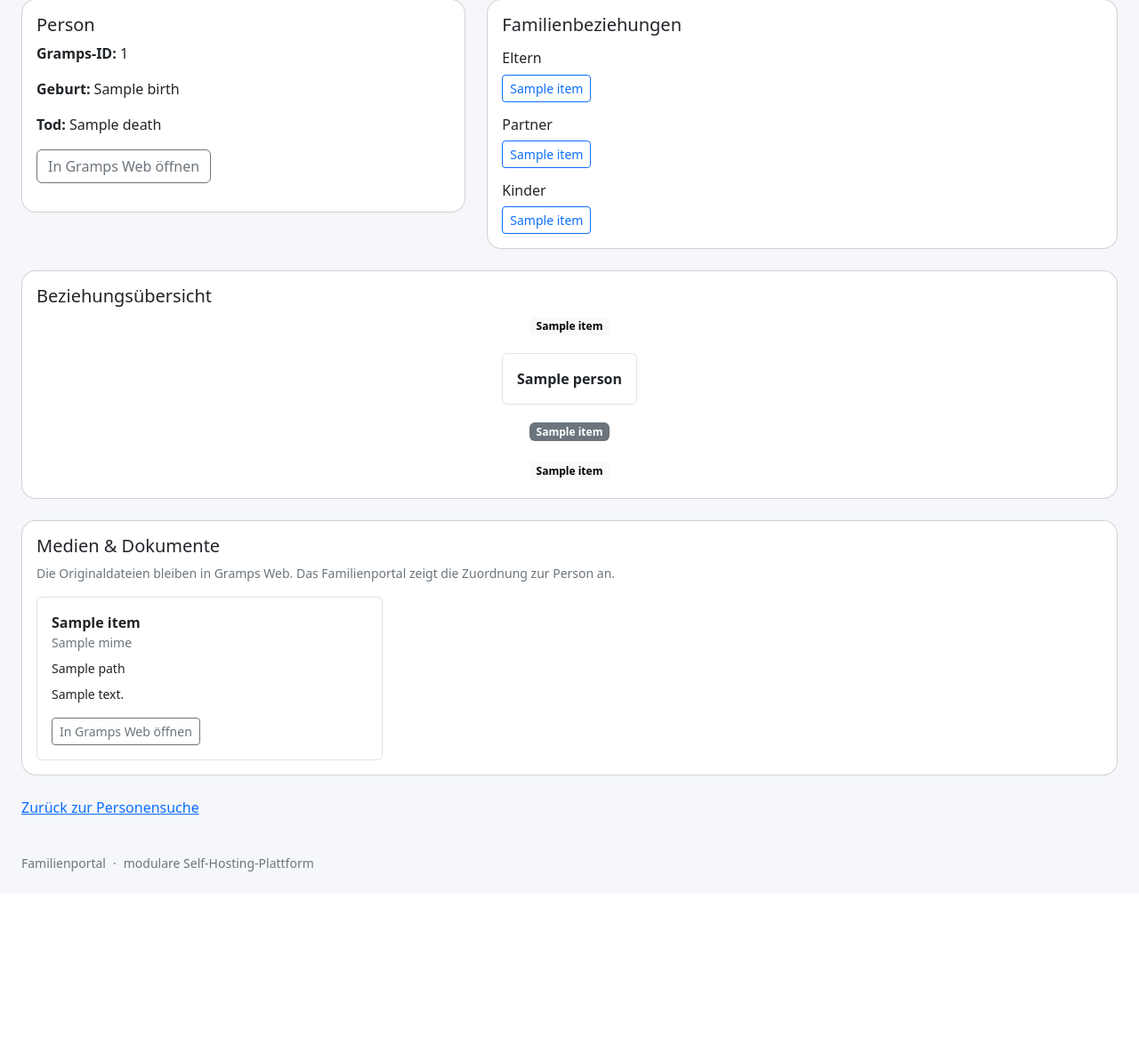
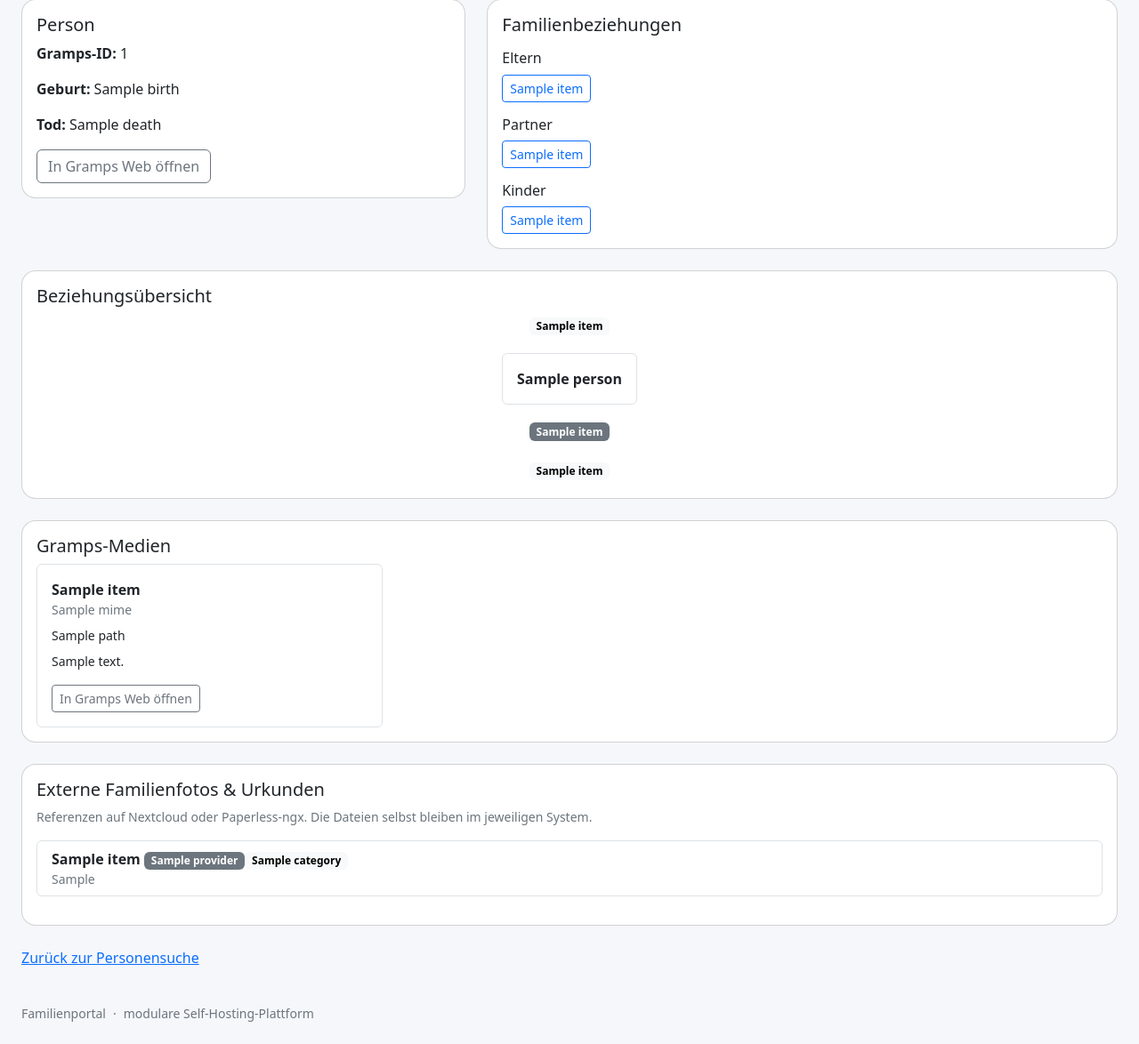
Before and after one commit to Markus4771/Familienportal, a FastAPI app: template src/familienportal/templates/genealogy_person.html in a window 1280 px wide. Shown: the part 135-1309 px from the top of the page at 89% size. Before the commit the page ends 1115 px from the top, so only its background shows below. Run offline with FastAPI, Linux system fonts and the light colour scheme; the template is opened without the code that fills it: most values are stand-ins (such as "Sample title", 1, 10 or a date in 2020).

Commit message:
Add Nextcloud and Paperless links to genealogy person page

```diff
--- a/src/familienportal/templates/genealogy_person.html
+++ b/src/familienportal/templates/genealogy_person.html
@@ -5,36 +5,11 @@
 {% set display_name = profile.name or person.name or person.display_name or person.gramps_id or 'Person' %}
 <h1 class="h2 mb-3">{{ display_name }}</h1>
 <div class="row g-4">
-  <div class="col-lg-5"><div class="card"><div class="card-body">
-    <h2 class="h5">Person</h2>
-    {% if person.gramps_id %}<p><strong>Gramps-ID:</strong> {{ person.gramps_id }}</p>{% endif %}
-    {% if profile.birth or person.birth %}<p><strong>Geburt:</strong> {{ profile.birth or person.birth }}</p>{% endif %}
-    {% if profile.death or person.death %}<p><strong>Tod:</strong> {{ profile.death or person.death }}</p>{% endif %}
-    {% if gramps_base_url and person.handle %}<p><a class="btn btn-outline-secondary" href="{{ gramps_base_url }}/person/{{ person.handle }}" target="_blank" rel="noopener">In Gramps Web öffnen</a></p>{% endif %}
-  </div></div></div>
-  <div class="col-lg-7"><div class="card"><div class="card-body">
-    <h2 class="h5">Familienbeziehungen</h2>
-    <h3 class="h6 mt-3">Eltern</h3><div class="d-flex flex-wrap gap-2">{% for item in relations.parents %}<a class="btn btn-sm btn-outline-primary" href="/genealogy/person/{{ item.handle }}">{{ item.name }}</a>{% else %}<span class="text-secondary">Keine Zuordnung</span>{% endfor %}</div>
-    <h3 class="h6 mt-3">Partner</h3><div class="d-flex flex-wrap gap-2">{% for item in relations.partners %}<a class="btn btn-sm btn-outline-primary" href="/genealogy/person/{{ item.handle }}">{{ item.name }}</a>{% else %}<span class="text-secondary">Keine Zuordnung</span>{% endfor %}</div>
-    <h3 class="h6 mt-3">Kinder</h3><div class="d-flex flex-wrap gap-2">{% for item in relations.children %}<a class="btn btn-sm btn-outline-primary" href="/genealogy/person/{{ item.handle }}">{{ item.name }}</a>{% else %}<span class="text-secondary">Keine Zuordnung</span>{% endfor %}</div>
-  </div></div></div>
+  <div class="col-lg-5"><div class="card"><div class="card-body"><h2 class="h5">Person</h2>{% if person.gramps_id %}<p><strong>Gramps-ID:</strong> {{ person.gramps_id }}</p>{% endif %}{% if profile.birth or person.birth %}<p><strong>Geburt:</strong> {{ profile.birth or person.birth }}</p>{% endif %}{% if profile.death or person.death %}<p><strong>Tod:</strong> {{ profile.death or person.death }}</p>{% endif %}{% if gramps_base_url and person.handle %}<a class="btn btn-outline-secondary" href="{{ gramps_base_url }}/person/{{ person.handle }}" target="_blank" rel="noopener">In Gramps Web öffnen</a>{% endif %}</div></div></div>
+  <div class="col-lg-7"><div class="card"><div class="card-body"><h2 class="h5">Familienbeziehungen</h2><h3 class="h6 mt-3">Eltern</h3><div class="d-flex flex-wrap gap-2">{% for item in relations.parents %}<a class="btn btn-sm btn-outline-primary" href="/genealogy/person/{{ item.handle }}">{{ item.name }}</a>{% else %}<span class="text-secondary">Keine Zuordnung</span>{% endfor %}</div><h3 class="h6 mt-3">Partner</h3><div class="d-flex flex-wrap gap-2">{% for item in relations.partners %}<a class="btn btn-sm btn-outline-primary" href="/genealogy/person/{{ item.handle }}">{{ item.name }}</a>{% else %}<span class="text-secondary">Keine Zuordnung</span>{% endfor %}</div><h3 class="h6 mt-3">Kinder</h3><div class="d-flex flex-wrap gap-2">{% for item in relations.children %}<a class="btn btn-sm btn-outline-primary" href="/genealogy/person/{{ item.handle }}">{{ item.name }}</a>{% else %}<span class="text-secondary">Keine Zuordnung</span>{% endfor %}</div></div></div></div>
 </div>
-<div class="card mt-4"><div class="card-body"><h2 class="h5">Beziehungsübersicht</h2><div class="text-center">
-  <div class="mb-3">{% for item in relations.parents %}<a class="badge text-bg-light text-decoration-none m-1" href="/genealogy/person/{{ item.handle }}">{{ item.name }}</a>{% endfor %}</div>
-  <div class="border rounded p-3 d-inline-block mb-3"><strong>{{ display_name }}</strong></div>
-  <div class="mb-3">{% for item in relations.partners %}<a class="badge text-bg-secondary text-decoration-none m-1" href="/genealogy/person/{{ item.handle }}">{{ item.name }}</a>{% endfor %}</div>
-  <div>{% for item in relations.children %}<a class="badge text-bg-light text-decoration-none m-1" href="/genealogy/person/{{ item.handle }}">{{ item.name }}</a>{% endfor %}</div>
-</div></div></div>
-<div class="card mt-4"><div class="card-body">
-  <h2 class="h5">Medien & Dokumente</h2>
-  <p class="text-secondary small">Die Originaldateien bleiben in Gramps Web. Das Familienportal zeigt die Zuordnung zur Person an.</p>
-  <div class="row g-3">{% for item in media %}<div class="col-md-6 col-xl-4"><div class="border rounded p-3 h-100">
-    <strong>{{ item.title }}</strong>
-    {% if item.mime %}<div class="small text-secondary">{{ item.mime }}</div>{% endif %}
-    {% if item.path %}<div class="small text-break mt-2">{{ item.path }}</div>{% endif %}
-    {% if item.description %}<p class="small mt-2 mb-0">{{ item.description }}</p>{% endif %}
-    {% if gramps_base_url and item.handle %}<a class="btn btn-sm btn-outline-secondary mt-3" href="{{ gramps_base_url }}/media/{{ item.handle }}" target="_blank" rel="noopener">In Gramps Web öffnen</a>{% endif %}
-  </div></div>{% else %}<div class="col"><span class="text-secondary">Keine Medien oder Dokumente zugeordnet.</span></div>{% endfor %}</div>
-</div></div>
+<div class="card mt-4"><div class="card-body"><h2 class="h5">Beziehungsübersicht</h2><div class="text-center"><div class="mb-3">{% for item in relations.parents %}<a class="badge text-bg-light text-decoration-none m-1" href="/genealogy/person/{{ item.handle }}">{{ item.name }}</a>{% endfor %}</div><div class="border rounded p-3 d-inline-block mb-3"><strong>{{ display_name }}</strong></div><div class="mb-3">{% for item in relations.partners %}<a class="badge text-bg-secondary text-decoration-none m-1" href="/genealogy/person/{{ item.handle }}">{{ item.name }}</a>{% endfor %}</div><div>{% for item in relations.children %}<a class="badge text-bg-light text-decoration-none m-1" href="/genealogy/person/{{ item.handle }}">{{ item.name }}</a>{% endfor %}</div></div></div></div>
+<div class="card mt-4"><div class="card-body"><h2 class="h5">Gramps-Medien</h2><div class="row g-3">{% for item in media %}<div class="col-md-6 col-xl-4"><div class="border rounded p-3 h-100"><strong>{{ item.title }}</strong>{% if item.mime %}<div class="small text-secondary">{{ item.mime }}</div>{% endif %}{% if item.path %}<div class="small text-break mt-2">{{ item.path }}</div>{% endif %}{% if item.description %}<p class="small mt-2 mb-0">{{ item.description }}</p>{% endif %}{% if gramps_base_url and item.handle %}<a class="btn btn-sm btn-outline-secondary mt-3" href="{{ gramps_base_url }}/media/{{ item.handle }}" target="_blank" rel="noopener">In Gramps Web öffnen</a>{% endif %}</div></div>{% else %}<div class="col"><span class="text-secondary">Keine Gramps-Medien zugeordnet.</span></div>{% endfor %}</div></div></div>
+<div class="card mt-4"><div class="card-body"><h2 class="h5">Externe Familienfotos & Urkunden</h2><p class="text-secondary small">Referenzen auf Nextcloud oder Paperless-ngx. Die Dateien selbst bleiben im jeweiligen System.</p><div class="list-group mb-3">{% for item in document_links %}<div class="list-group-item"><strong>{{ item.title }}</strong> <span class="badge text-bg-secondary">{{ item.provider }}</span>{% if item.category %}<span class="badge text-bg-light">{{ item.category }}</span>{% endif %}<div class="small text-secondary text-break">{{ item.external_ref }}</div></div>{% else %}<div class="text-secondary">Noch keine externen Dokumente verknüpft.</div>{% endfor %}</div>{% if can_link_documents %}<form method="post" action="/genealogy/person/{{ person.handle }}/documents" class="row g-2"><div class="col-md-2"><select class="form-select" name="provider"><option value="nextcloud">Nextcloud</option><option value="paperless">Paperless-ngx</option></select></div><div class="col-md-3"><input class="form-control" name="title" placeholder="Titel, z. B. Geburtsurkunde" required></div><div class="col-md-2"><input class="form-control" name="category" placeholder="Kategorie"></div><div class="col-md-4"><input class="form-control" name="external_ref" placeholder="Pfad oder Dokument-ID" required></div><div class="col-md-1"><button class="btn btn-primary w-100" type="submit">+</button></div></form>{% endif %}</div></div>
 <p class="mt-4"><a href="/genealogy">Zurück zur Personensuche</a></p>
 {% endblock %}
```
